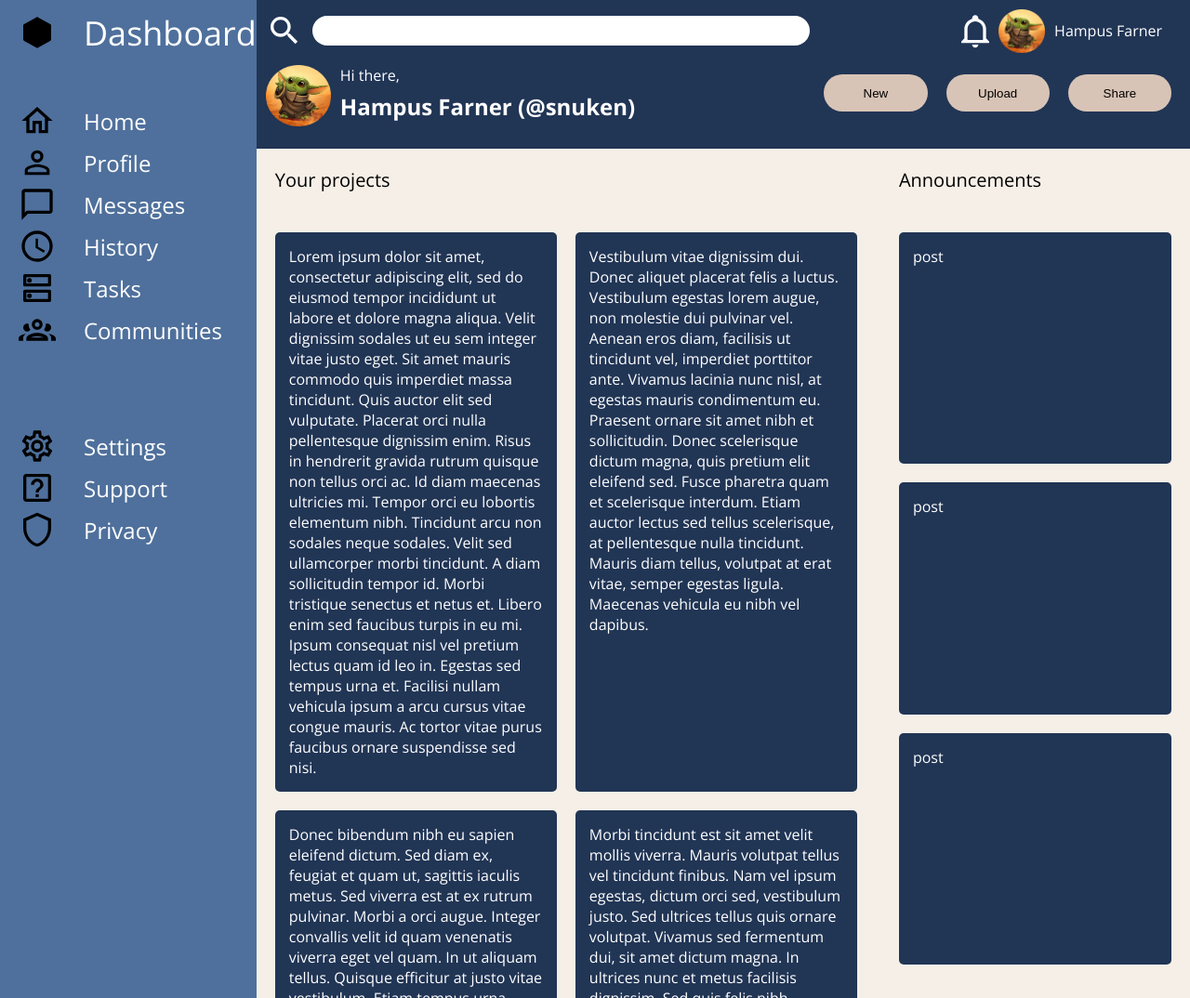
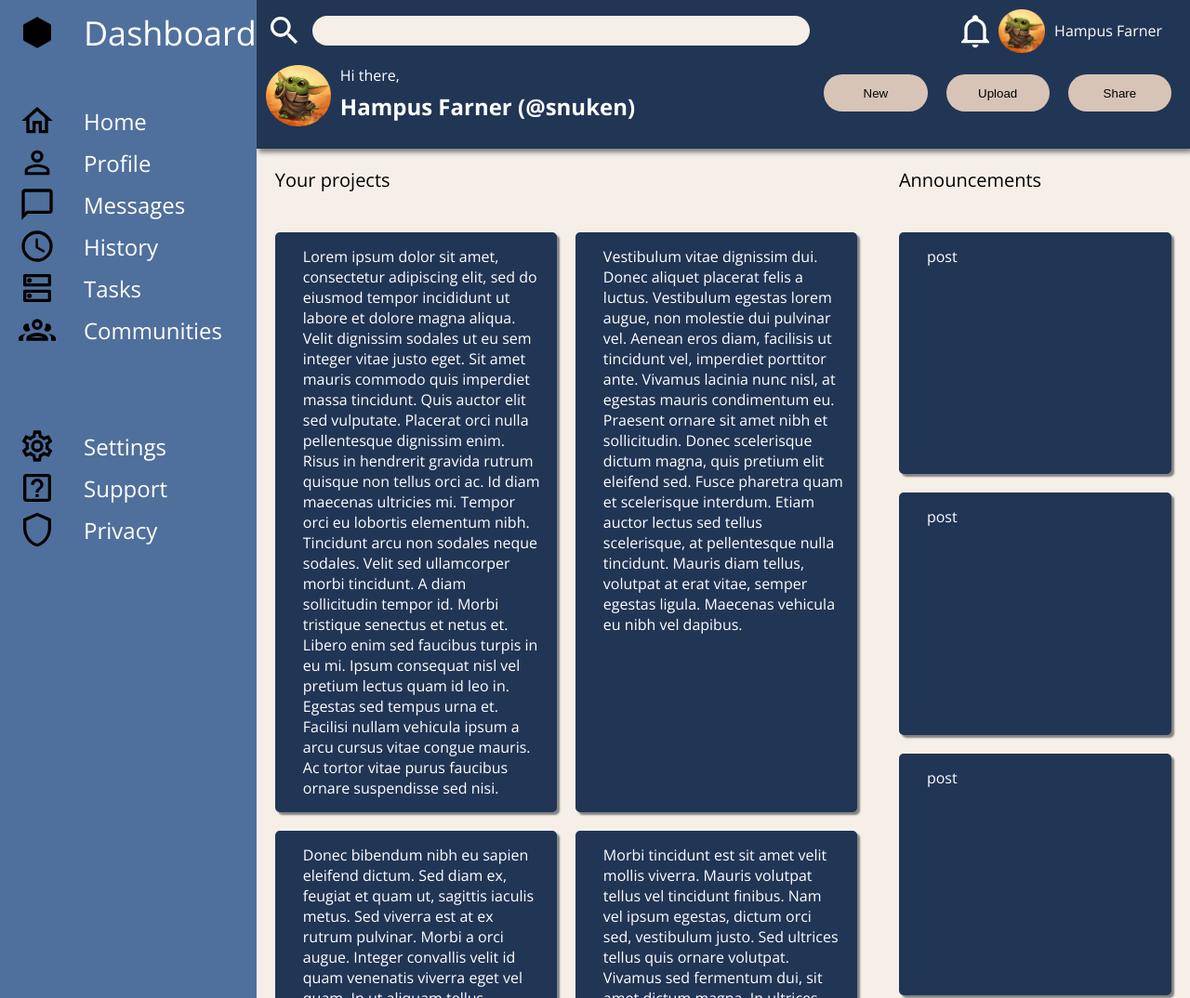
Before and after one commit to DotSnuk/odin-admin, a plain HTML site: page index.html in a window 1280 px wide. Shown: the top 1074 px of the page at 93% size. Drawn offline with nearby package versions, Linux system fonts and the light colour scheme.

Commit message:
shadow to posts and header, index added to header and content

```diff
--- a/style.css
+++ b/style.css
@@ -124,9 +124,11 @@ html, body {
     grid-column: 2 / 3;
     display: grid;
     grid-template-rows: 1fr 2fr;
-    padding: 10px;
     background-color: var(--color-01);
     color: white;
+    box-shadow: 2px 4px 5px 0px gray;
+    z-index: 1;
+    padding: 10px;
 }
 .top {
     display: grid;
@@ -165,6 +167,7 @@ input[type="text"]{
     height: 30px;
     margin-top: auto;
     margin-bottom: auto;
+    background-color: var(--color-04);
 }
 input[type="button"]{
     border-radius: 20px;
@@ -185,6 +188,7 @@ input[type="button"]{
     display: grid;
     grid-template-columns: 2fr 1fr;
     gap: 5px;
+    z-index: 0;
     background-color: var(--color-04);
 }
 .post, .trend {
@@ -192,6 +196,8 @@ input[type="button"]{
     color: white;
     border-radius: 5px;
     padding: 15px;
+    padding-left: 30px;
+    box-shadow: 3px 3px 2px gray;
 }
 .projects {
     display: grid;
@@ -201,6 +207,7 @@ input[type="button"]{
     grid-template-rows: 50px auto;
 }
 .projects > .title {
+    padding: 0px;
     grid-column: 1 / 3;
 }
 .title {
```
